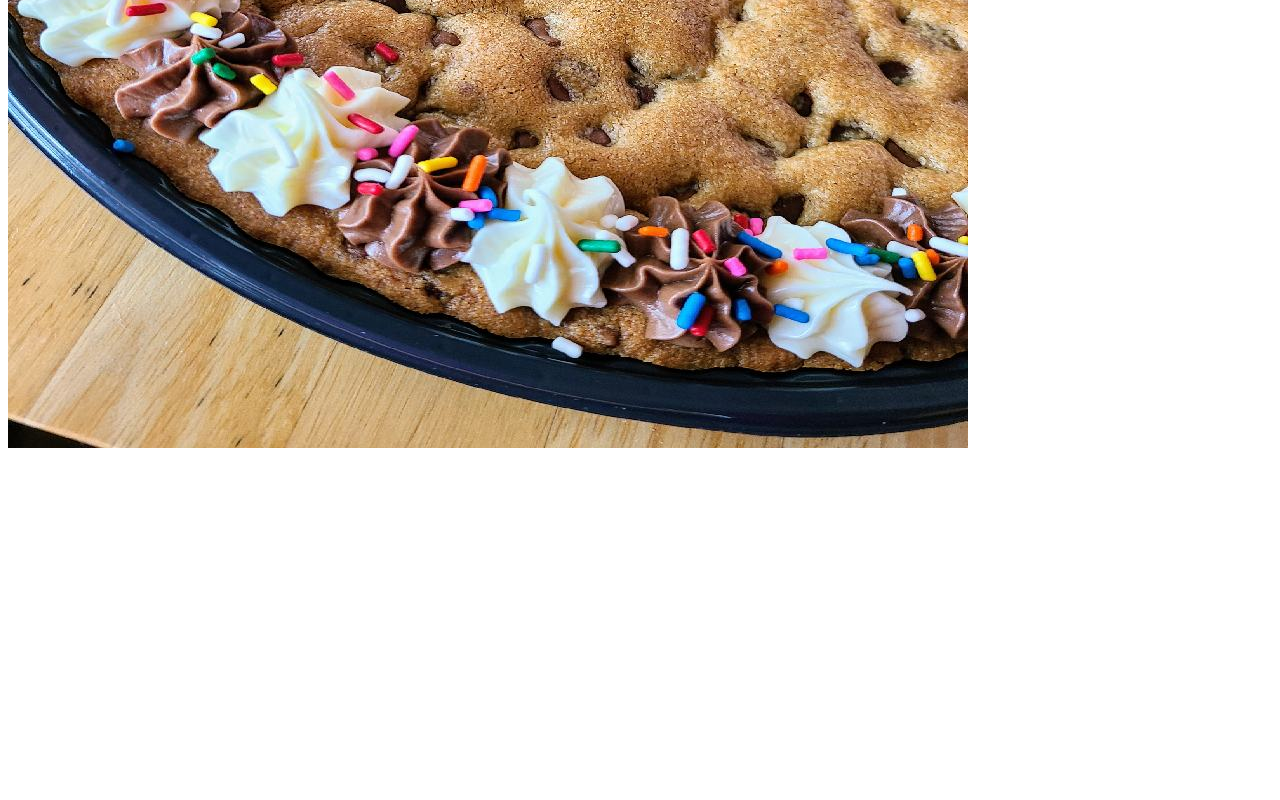
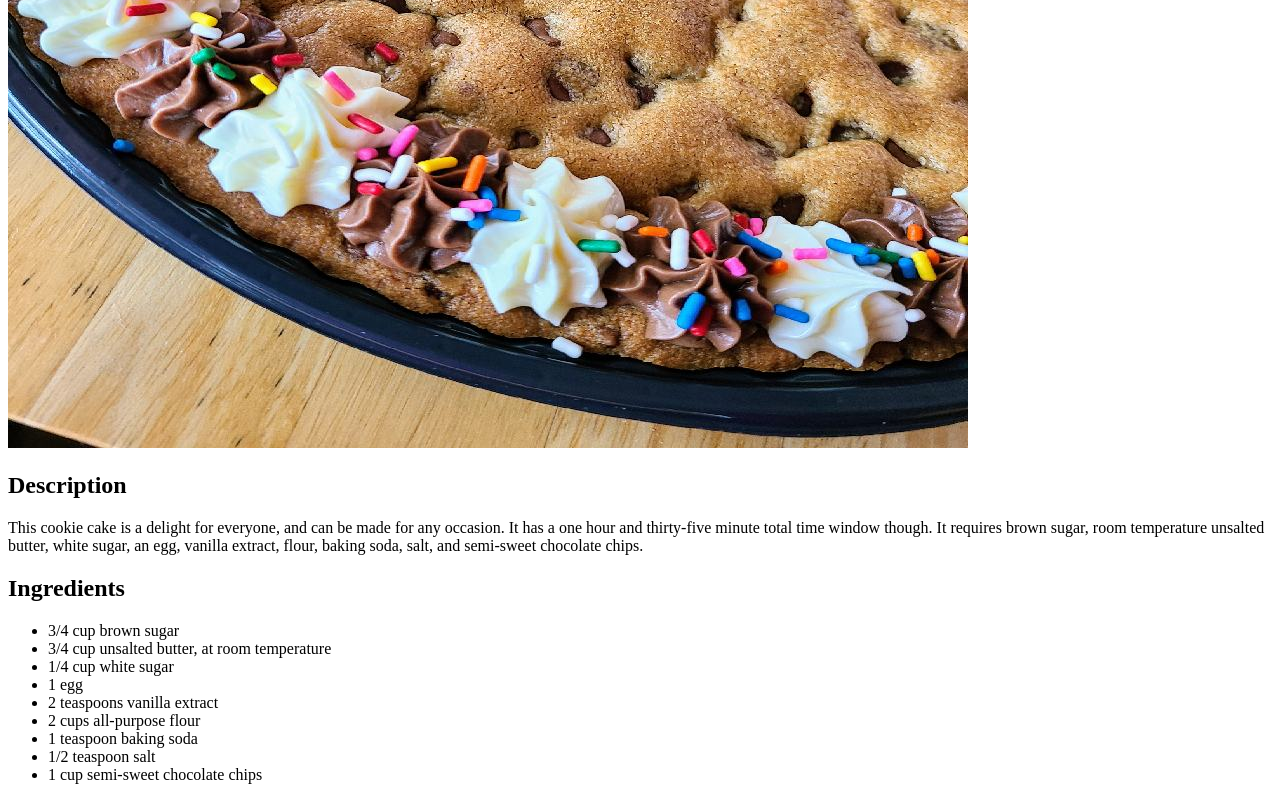
Before and after one commit to HanSolo0001/odin-recipes, a plain HTML site: page recipes/cookie_cake.html in a window 1280 px wide. Shown: the part 592-1392 px from the top of the page. Before the commit the page ends 1052 px from the top, so only its background shows below. Drawn offline with Linux system fonts and the light colour scheme.

Commit message:
Added ingredients section and content

```diff
--- a/recipes/cookie_cake.html
+++ b/recipes/cookie_cake.html
@@ -11,6 +11,21 @@
 <body>
     <h1>Cookie Cake</h1>
     <img src="../images/cookie_cake.jpeg" alt="cookie cake">
+    <h2>Description</h2>
+    <p>This cookie cake is a delight for everyone, and can be made for any occasion. It has a one hour and thirty-five minute total time window though. It requires brown sugar, room temperature unsalted butter, white sugar, an egg, vanilla extract, flour,
+        baking soda, salt, and semi-sweet chocolate chips.</p>
+    <h2>Ingredients</h2>
+    <ul>
+        <li>3/4 cup brown sugar</li>
+        <li>3/4 cup unsalted butter, at room temperature</li>
+        <li>1/4 cup white sugar</li>
+        <li>1 egg</li>
+        <li>2 teaspoons vanilla extract</li>
+        <li>2 cups all-purpose flour</li>
+        <li>1 teaspoon baking soda</li>
+        <li>1/2 teaspoon salt</li>
+        <li>1 cup semi-sweet chocolate chips</li>
+    </ul>
 </body>
 
 </html>
```
